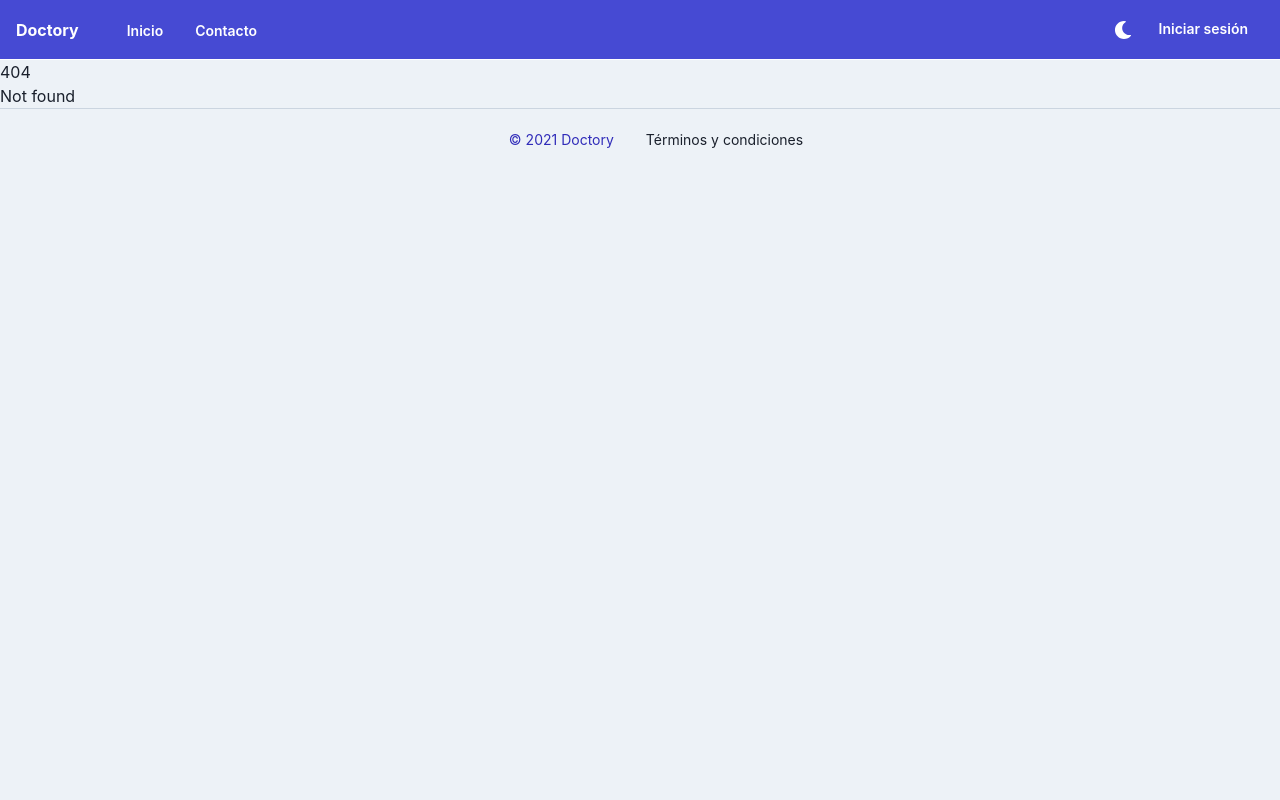
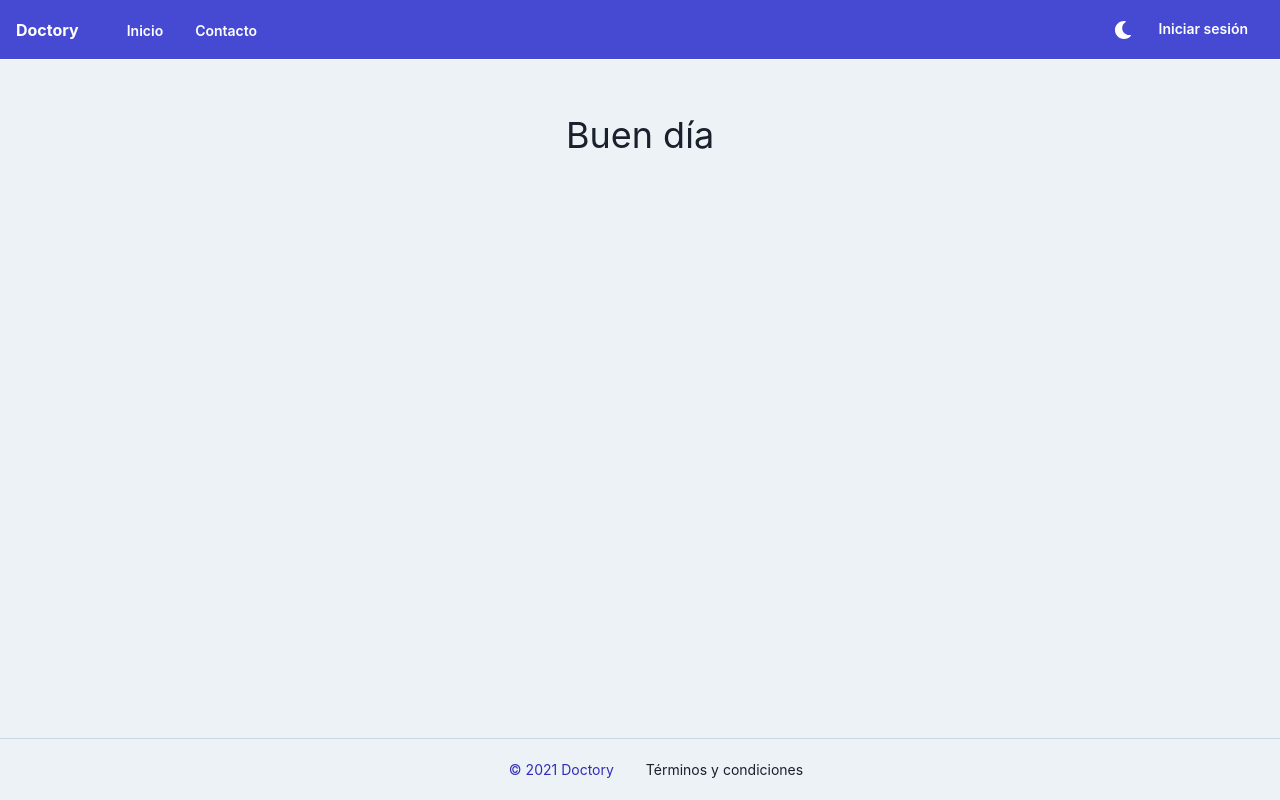
Before and after one commit to sgdiosdado/doctory, a React (Create React App) app in the folder app/: page /pac/landing in a window 1280 px wide. Before the commit this address led to /404. Built offline with nearby package versions, Linux system fonts and the light colour scheme.

Commit message:
Started Pacient Home implementation

```diff
--- a/app/src/routes/AppRouter.tsx
+++ b/app/src/routes/AppRouter.tsx
@@ -21,6 +21,7 @@ export const AppRouter = () => {
             <Route exact path={routes.default.path} component={routes.default.component} />
             <Route exact path={routes.login.path} component={routes.login.component} />
             <Route exact path={routes.signin.path} component={routes.signin.component} />
+            <Route exact path={routes.pacientLanding.path} component={routes.pacientLanding.component} />
             {/* <Route exact path={paths.contact.path} component={} /> TODO: create contact component */}
             <Route path={routes.notFound.path} component={routes.notFound.component} />
             <Redirect to={routes.notFound.path} />
--- a/app/src/routes/routes.tsx
+++ b/app/src/routes/routes.tsx
@@ -3,7 +3,7 @@ import { SignUpView } from "../views/AuthViews/SignUpView";
 import { DoctorLandingView } from "../views/Doctor/DoctorLandingView";
 import { Landing } from "../views/Landing/Landing";
 import { NotfoundPage } from "../views/NotFoundPage/NotfoundPage";
-import { PacientLandingView } from "../views/Pacient/PacientLandingView";
+import { PacientHomeView } from "../views/Pacient/PacientHomeView";
 
 type route = {
   path: string,
@@ -11,7 +11,7 @@ type route = {
 }
 
 const pacientPaths: {[name:string]: route} = {
-  pacientLanding: {path: '/pac/landing', component: PacientLandingView},
+  pacientLanding: {path: '/pac/landing', component: PacientHomeView},
   pacientNewCondition: {path: '/pac/new-condition', component: NotfoundPage}, // TODO: NewCondition component
   pacientStudies: {path: '/pac/studies', component: NotfoundPage}, // TODO: Studies component
   pacientProfile: {path: '/pac/profile', component: NotfoundPage}, // TODO: Profile component (check if will be the same for doctor?¿)
--- /dev/null
+++ b/app/src/views/Pacient/PacientHomeView.tsx
@@ -0,0 +1,26 @@
+import { Container, Flex, Text } from '@chakra-ui/layout'
+import React from 'react'
+
+export const PacientHomeView = () => {
+  return (
+    <Container
+      w="100vw"
+      h="100%"
+      maxW="95%"
+      d={'flex'}
+      flexGrow={1}
+      mx={{base:'1em', md:'2em'}}
+    >
+      <Flex
+        flexGrow={1}
+        align={'flex-start'}
+        justify={'center'}
+        py={12}
+        w={'100%'}
+      >
+        <Text fontSize='4xl'>Buen día</Text>
+      </Flex>
+    </Container>
+
+  )
+}
--- a/app/src/views/Pacient/PacientLandingView.tsx
+++ /dev/null
@@ -1,9 +0,0 @@
-import React from 'react'
-
-export const PacientLandingView = () => {
-    return (
-        <div>
-            <h1>Pacient Landing</h1>
-        </div>
-    )
-}
```
Also changed, not shown: 1 other file (tests, documents, lock files or other folders).
